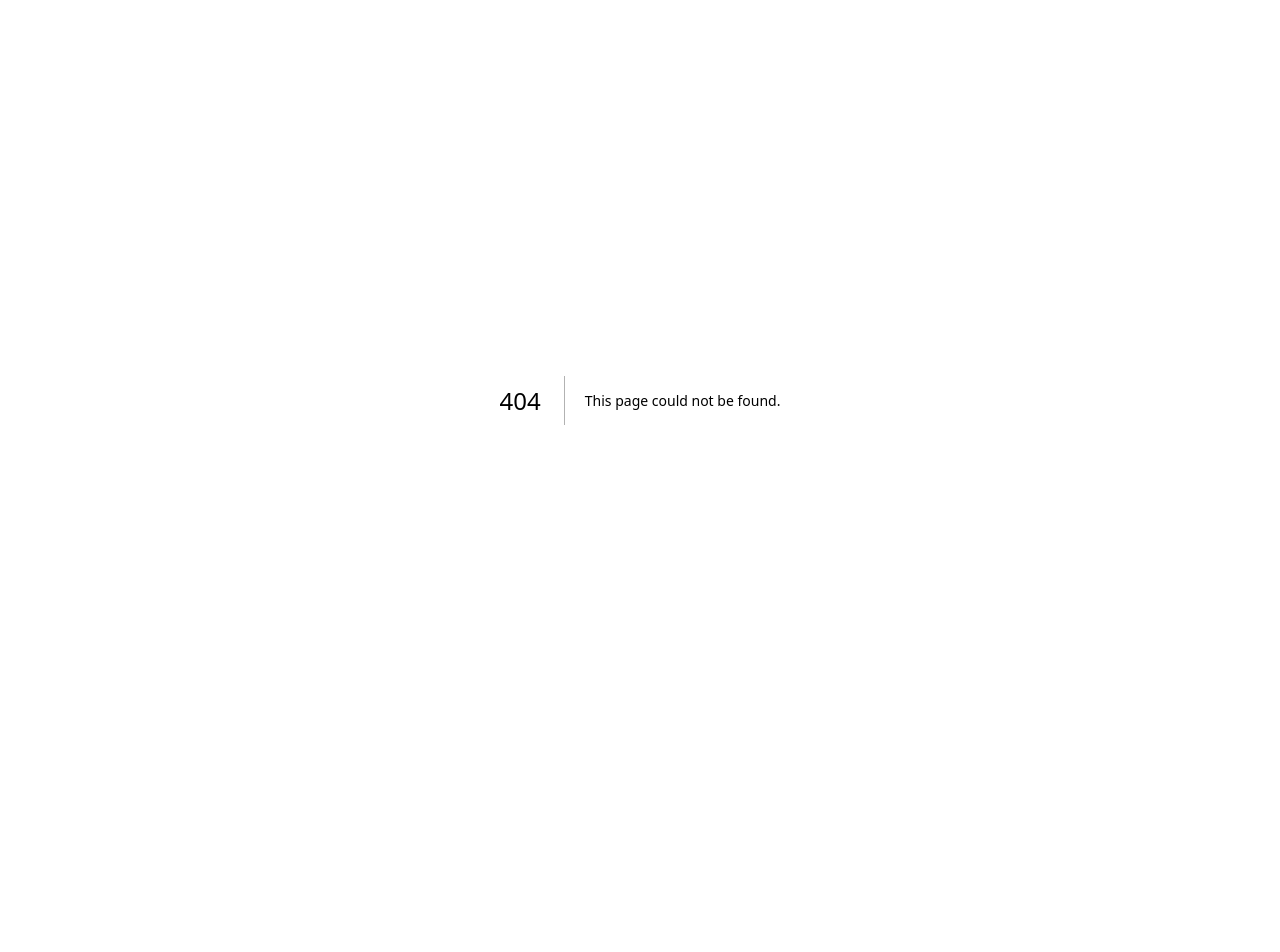
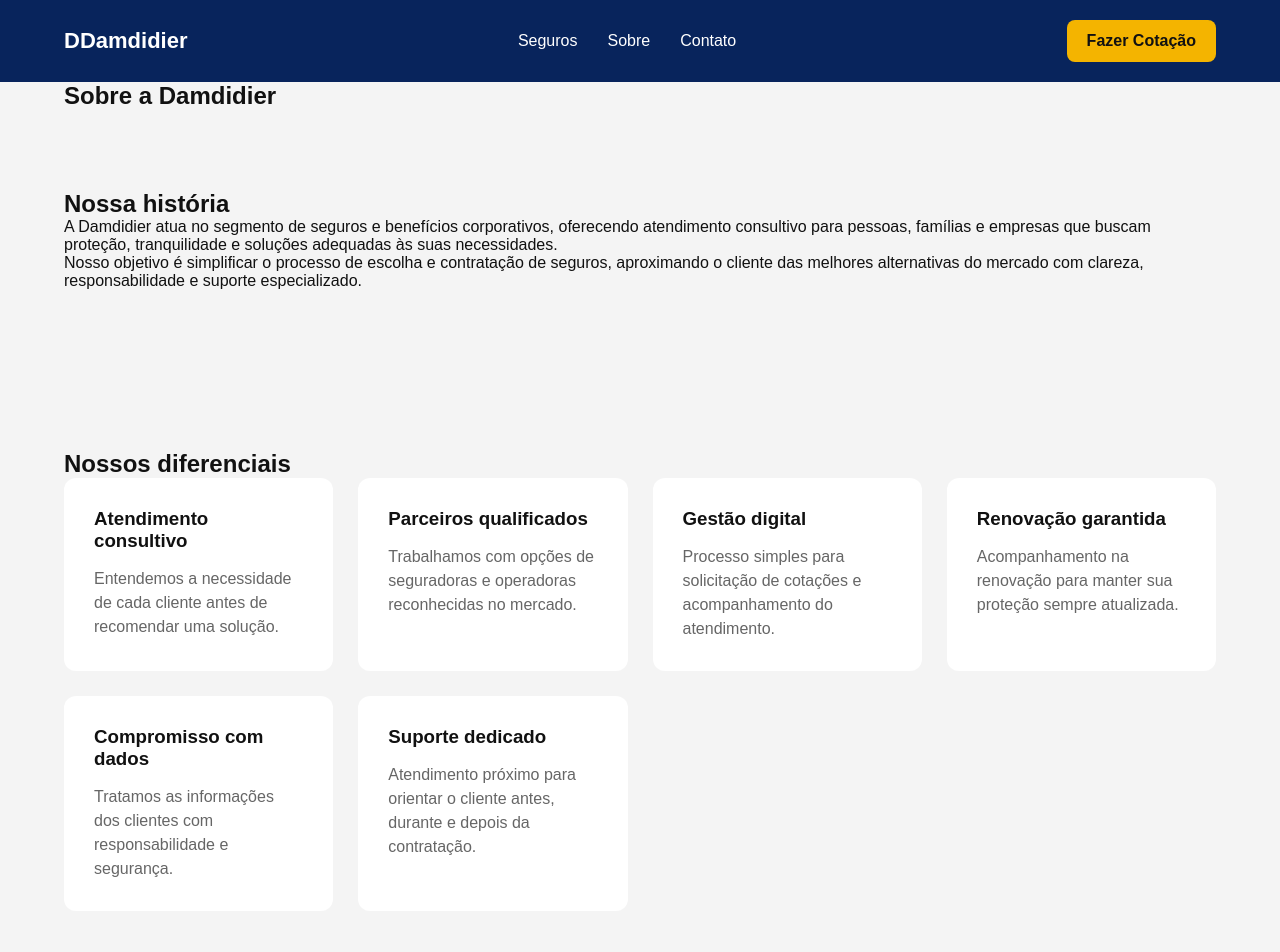
Before and after one commit to joaomps11/project-damdidier-site, a Next.js app: page /sobre in a window 1280 px wide. Before the commit this address had no page. Shown: the top 952 px of the page. Before the commit the page ends 800 px from the top, so only its background shows below. Built offline with nearby package versions, Linux system fonts and the light colour scheme.

Commit message:
Create page.jsx

```diff
--- /dev/null
+++ b/app/sobre/page.jsx
@@ -0,0 +1,109 @@
+import Header from "../../components/Header";
+import Footer from "../../components/Footer";
+import Link from "next/link";
+import WhatsAppButton from "../../components/WhatsAppButton";
+
+export default function Sobre() {
+  return (
+    <>
+      <Header />
+
+      <main>
+        <section className="page-hero">
+          <div className="container">
+            <span className="yellow-line"></span>
+            <h1>Sobre a Damdidier</h1>
+          </div>
+        </section>
+
+        <section className="section">
+          <div className="container">
+            <h2>Nossa história</h2>
+            <p className="section-text">
+              A Damdidier atua no segmento de seguros e benefícios corporativos,
+              oferecendo atendimento consultivo para pessoas, famílias e
+              empresas que buscam proteção, tranquilidade e soluções adequadas
+              às suas necessidades.
+            </p>
+
+            <p className="section-text">
+              Nosso objetivo é simplificar o processo de escolha e contratação
+              de seguros, aproximando o cliente das melhores alternativas do
+              mercado com clareza, responsabilidade e suporte especializado.
+            </p>
+          </div>
+        </section>
+
+        <section className="section light">
+          <div className="container">
+            <h2>Nossos diferenciais</h2>
+
+            <div className="cards three">
+              <div className="card">
+                <h3>Atendimento consultivo</h3>
+                <p>
+                  Entendemos a necessidade de cada cliente antes de recomendar
+                  uma solução.
+                </p>
+              </div>
+
+              <div className="card">
+                <h3>Parceiros qualificados</h3>
+                <p>
+                  Trabalhamos com opções de seguradoras e operadoras
+                  reconhecidas no mercado.
+                </p>
+              </div>
+
+              <div className="card">
+                <h3>Gestão digital</h3>
+                <p>
+                  Processo simples para solicitação de cotações e acompanhamento
+                  do atendimento.
+                </p>
+              </div>
+
+              <div className="card">
+                <h3>Renovação garantida</h3>
+                <p>
+                  Acompanhamento na renovação para manter sua proteção sempre
+                  atualizada.
+                </p>
+              </div>
+
+              <div className="card">
+                <h3>Compromisso com dados</h3>
+                <p>
+                  Tratamos as informações dos clientes com responsabilidade e
+                  segurança.
+                </p>
+              </div>
+
+              <div className="card">
+                <h3>Suporte dedicado</h3>
+                <p>
+                  Atendimento próximo para orientar o cliente antes, durante e
+                  depois da contratação.
+                </p>
+              </div>
+            </div>
+          </div>
+        </section>
+
+        <section className="section cta">
+          <div className="container">
+            <h2>Quer conhecer mais sobre nosso trabalho?</h2>
+            <div className="cta-buttons">
+              <Link href="/cotacao" className="btn-yellow">
+                Falar com especialista
+              </Link>
+              <WhatsAppButton />
+            </div>
+          </div>
+        </section>
+      </main>
+
+      <Footer />
+    </>
+  );
+}
```
